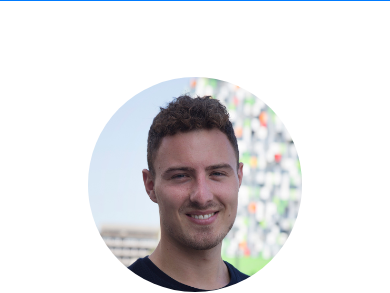
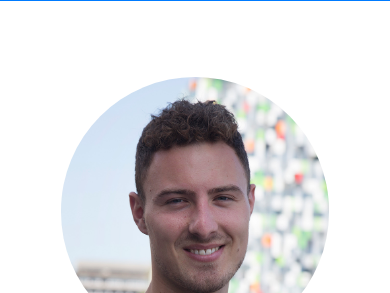
Before and after one commit to tbezemer/tbezemer.github.io, a website with bundled scripts: page index.html in a window 390 px wide. Shown: the part 57-350 px from the top of the page. Built offline with nearby package versions, Linux system fonts and the light colour scheme; a web font is replaced by a local one.

Commit message:
Added profile pic to mobile version, small fix

```diff
--- a/index.html
+++ b/index.html
@@ -64,7 +64,7 @@
       <section class="resume-section p-3 p-lg-5 d-flex d-column" id="about">
         <div class="my-auto">
           <div class="photo_div">
-            <img class="img-fluid img-profile rounded-circle mx-auto mb-2" src="img/profile.png"  style="width: 60%; display: block; margin-left: auto; margin-right: auto;" alt="">
+            <img class="img-fluid img-profile rounded-circle mx-auto mb-2" src="img/profile.png"  style="width: 75%; display: block; margin-left: auto; margin-right: auto;" alt="">
           </div>
           <h1 class="mb-0">Tim
             <span class="text-primary">Bezemer</span>
```
